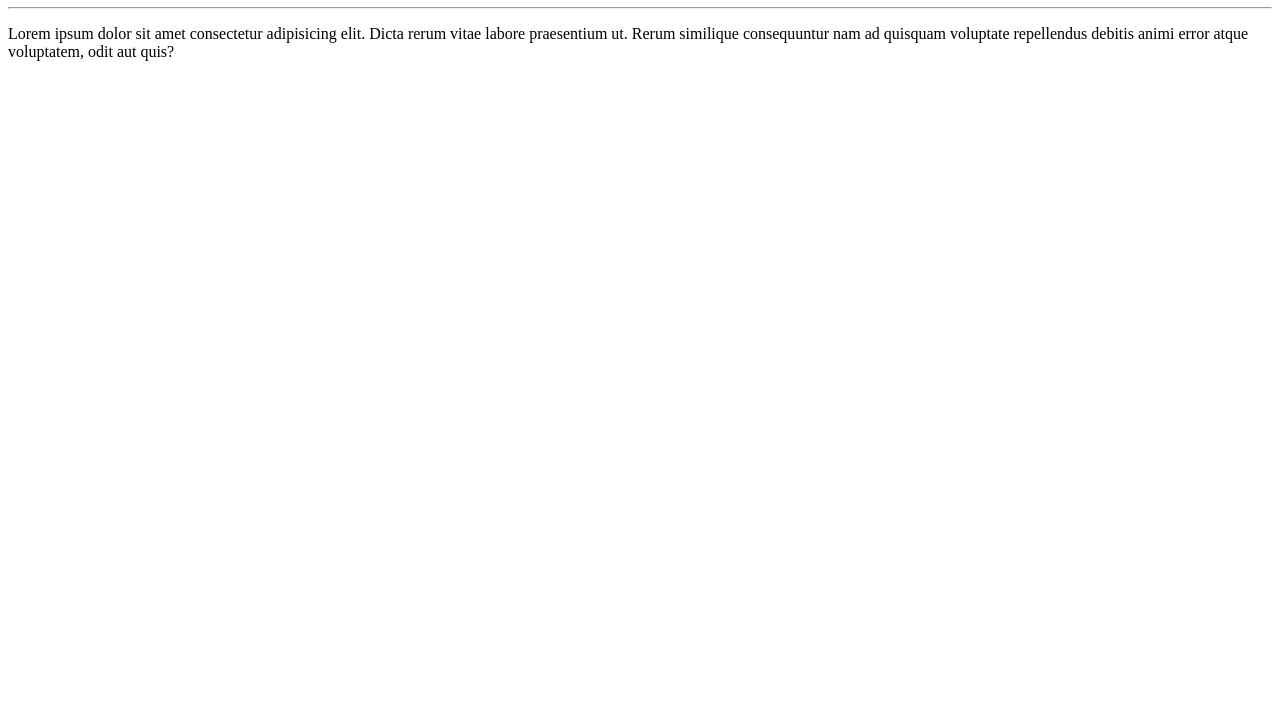
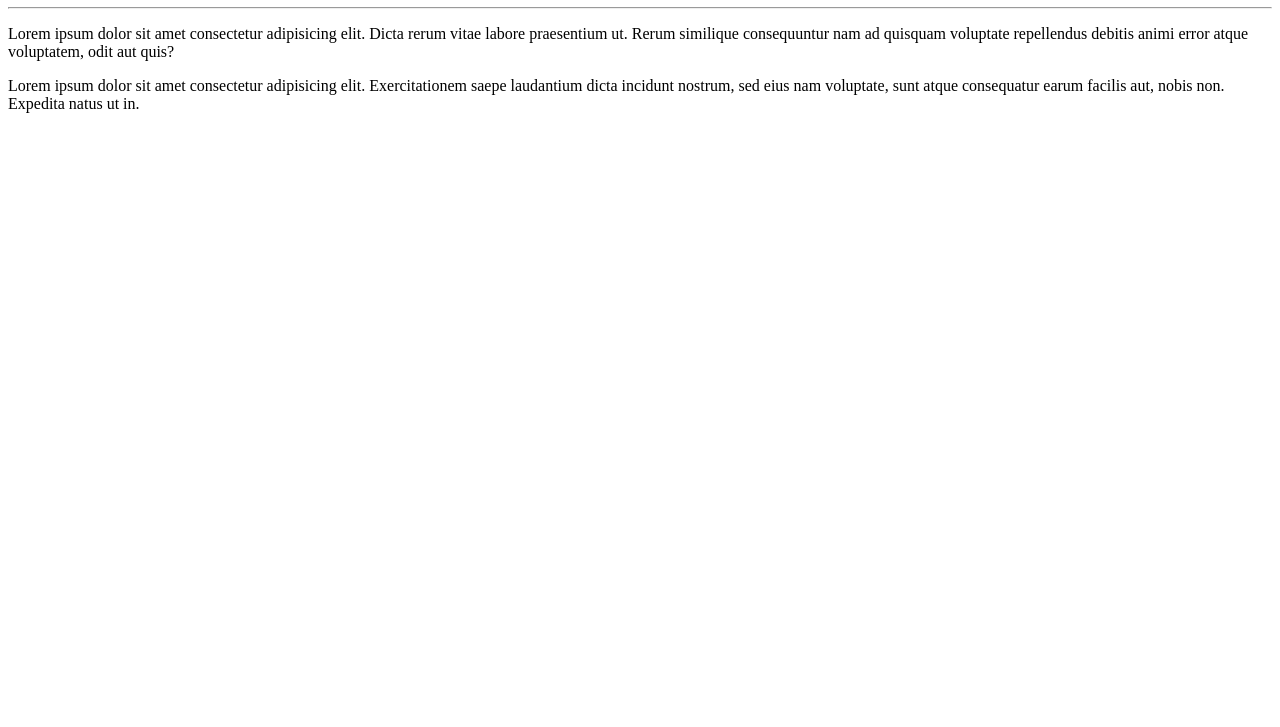
Before and after one commit to jairstp/ola-mundo, a plain HTML site: page site-exemplo/index.html in a window 1280 px wide. Shown: the part 73-800 px from the top of the page. Drawn offline with Linux system fonts and the light colour scheme.

Commit message:
Adicionei um paragrafo

```diff
--- a/site-exemplo/index.html
+++ b/site-exemplo/index.html
@@ -10,5 +10,6 @@
     <h1>Olá, Mundo</h1>
     <hr>
     <p>Lorem ipsum dolor sit amet consectetur adipisicing elit. Dicta rerum vitae labore praesentium ut. Rerum similique consequuntur nam ad quisquam voluptate repellendus debitis animi error atque voluptatem, odit aut quis?</p>
+    <p>Lorem ipsum dolor sit amet consectetur adipisicing elit. Exercitationem saepe laudantium dicta incidunt nostrum, sed eius nam voluptate, sunt atque consequatur earum facilis aut, nobis non. Expedita natus ut in.</p>
 </body>
 </html>
```
